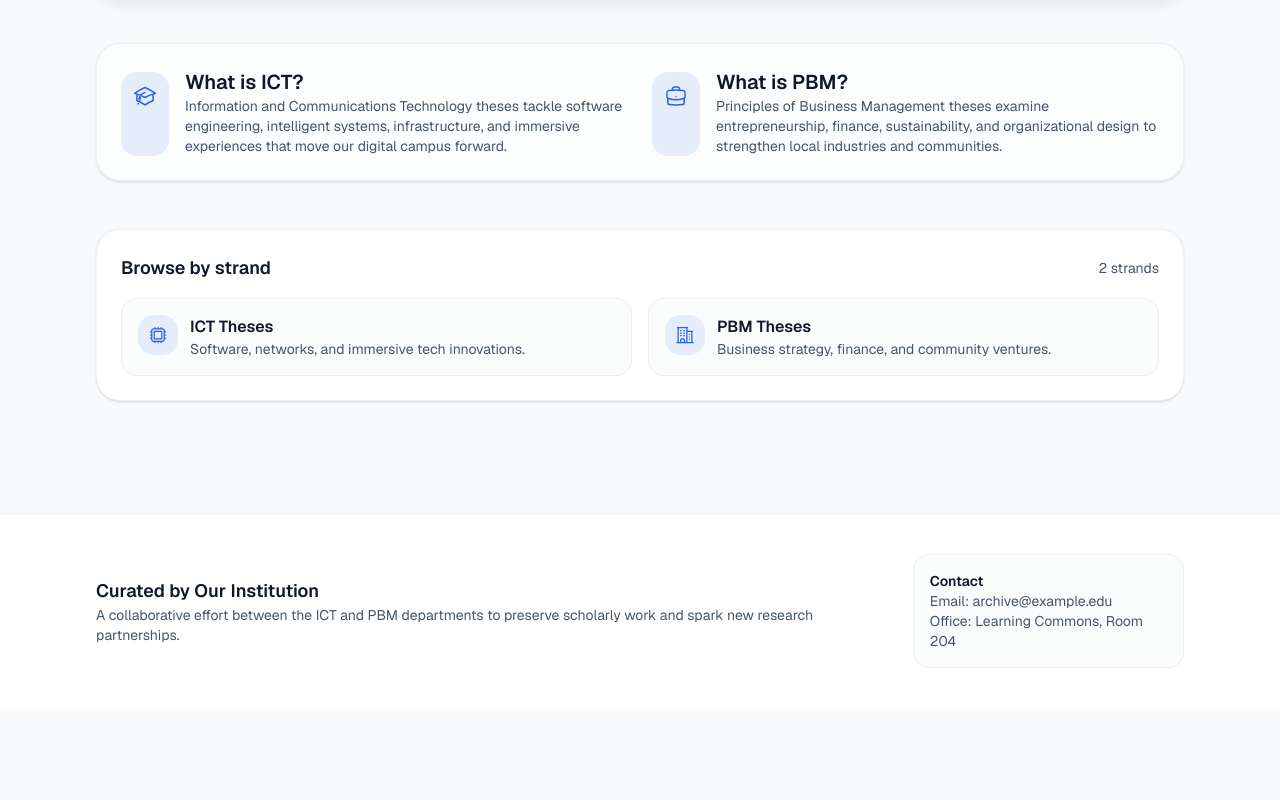
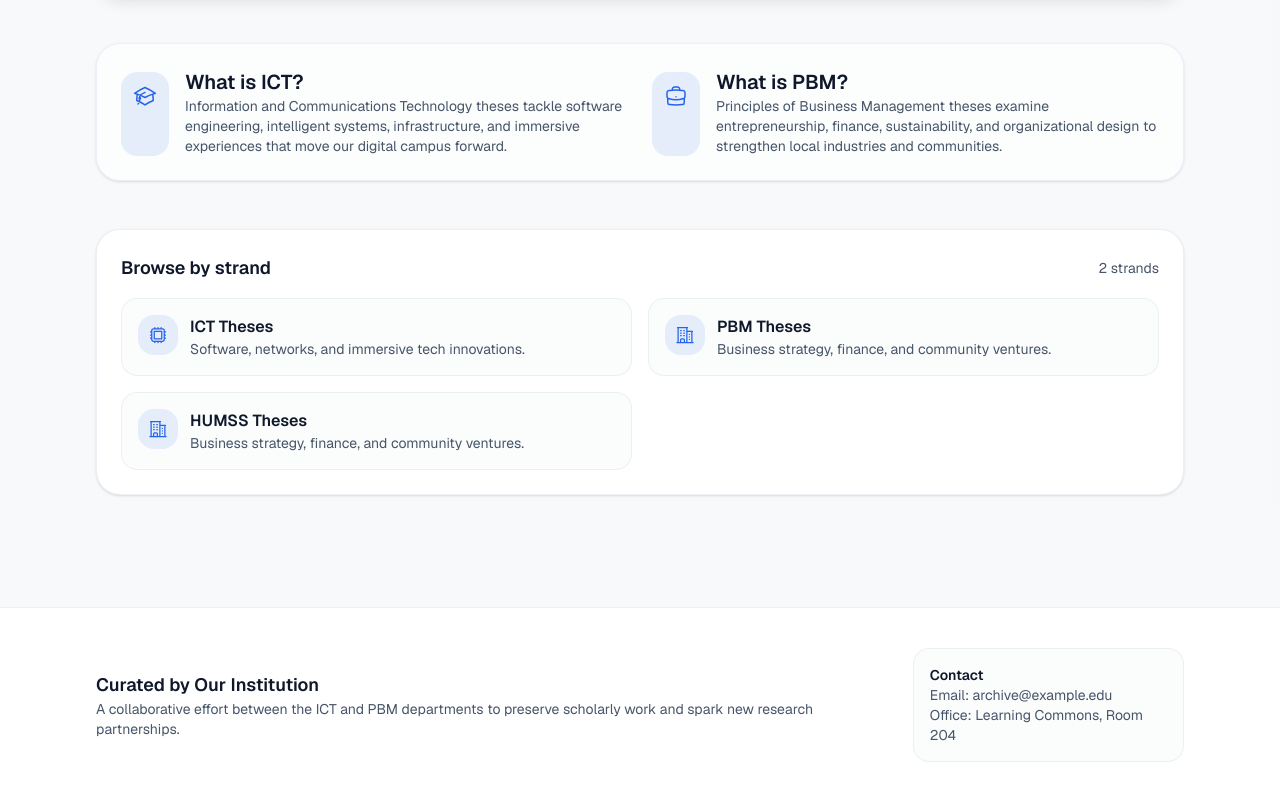
Before and after one commit to Franciss-prog/thesis-archive, a Next.js app: page / in a window 1280 px wide. Shown: the part 768-1568 px from the top of the page. Before the commit the page ends 1476 px from the top, so only its background shows below. Built offline with nearby package versions, Linux system fonts and the light colour scheme.

Commit message:
Add HUMSS Theses option to strand filter

```diff
--- a/components/strand-filter.tsx
+++ b/components/strand-filter.tsx
@@ -22,6 +22,13 @@ const strands: Array<{
     description: "Business strategy, finance, and community ventures.",
     Icon: BuildingOffice2Icon,
     href: "/pbm",
+  },
+  {
+    key: "HUMSS",
+    label: "HUMSS Theses",
+    description: "Business strategy, finance, and community ventures.",
+    Icon: BuildingOffice2Icon,
+    href: "/humss",
   },
 ];
 
```
